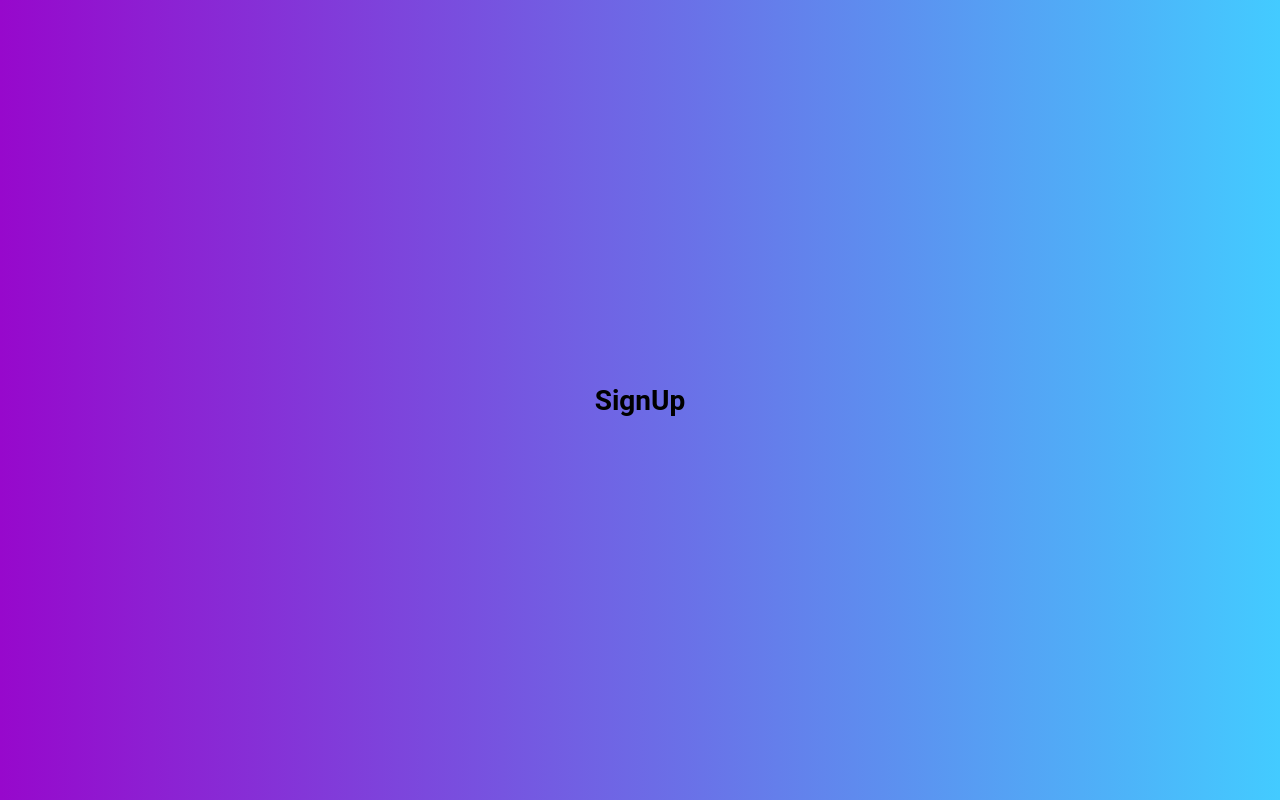
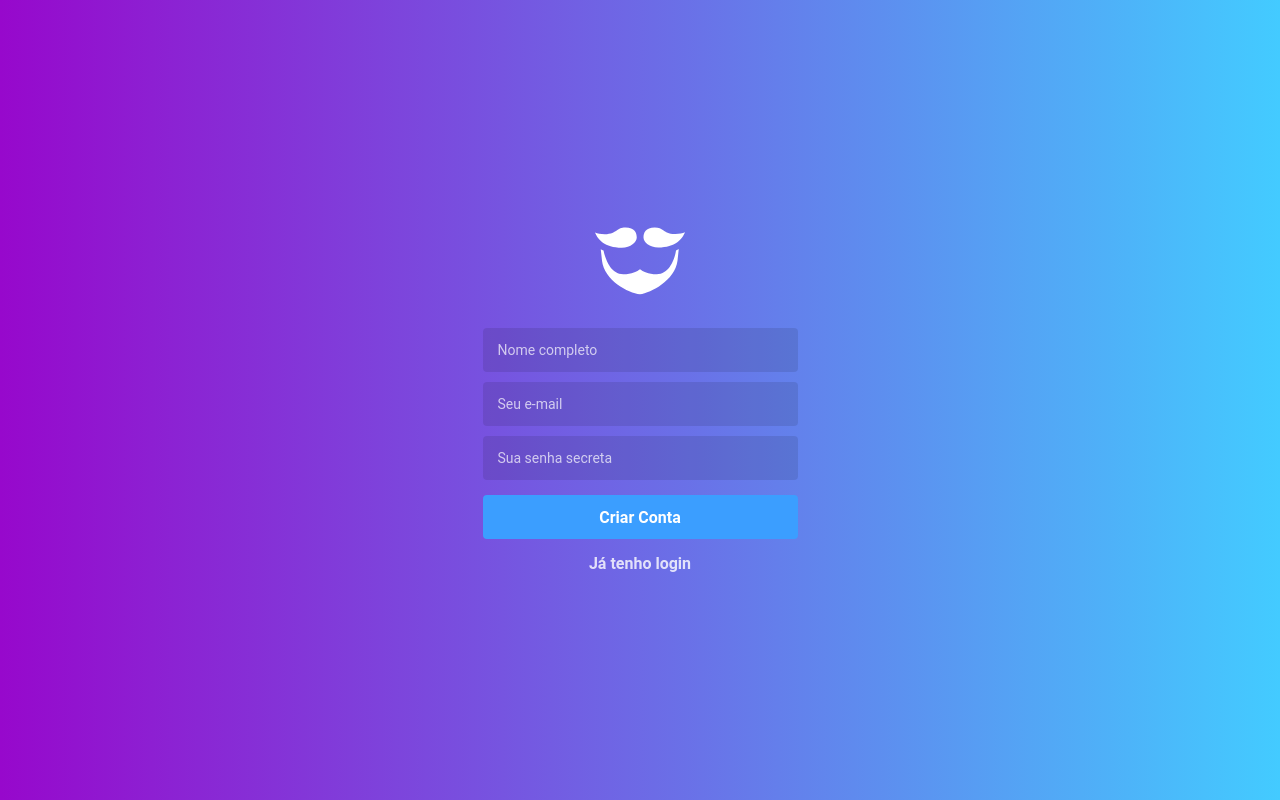
Before and after one commit to ItsJuniorDias/Gobarber, a React (Create React App) app in the folder frontend/: page /register in a window 1280 px wide. Built offline with nearby package versions, Linux system fonts and the light colour scheme.

Commit message:
Styled SignUp

```diff
--- a/frontend/src/pages/SignIn/index.js
+++ b/frontend/src/pages/SignIn/index.js
@@ -13,7 +13,7 @@
         <input type placeholder="Sua senha secreta" />
 
         <button type="submit">Acessar </button>
-        <Link to="register">Criar conta gratuita</Link>
+        <Link to="/register">Criar conta gratuita</Link>
       </form>
     </>
   );
--- a/frontend/src/pages/SignUp/index.js
+++ b/frontend/src/pages/SignUp/index.js
@@ -1,7 +1,21 @@
 import React from 'react';
+import { Link } from 'react-router-dom';
+import logo from '~/assets/logo.svg';
 
 // import { Container } from './styles';
 
 export default function SignUp() {
-  return <h1> SignUp</h1>;
+  return (
+    <>
+      <img src={logo} alt="GoBarber" />
+      <form>
+        <input type="text" placeholder="Nome completo" />
+        <input type="email" placeholder="Seu e-mail" />
+        <input type placeholder="Sua senha secreta" />
+
+        <button type="submit">Criar Conta </button>
+        <Link to="/">Já tenho login</Link>
+      </form>
+    </>
+  );
 }
```
